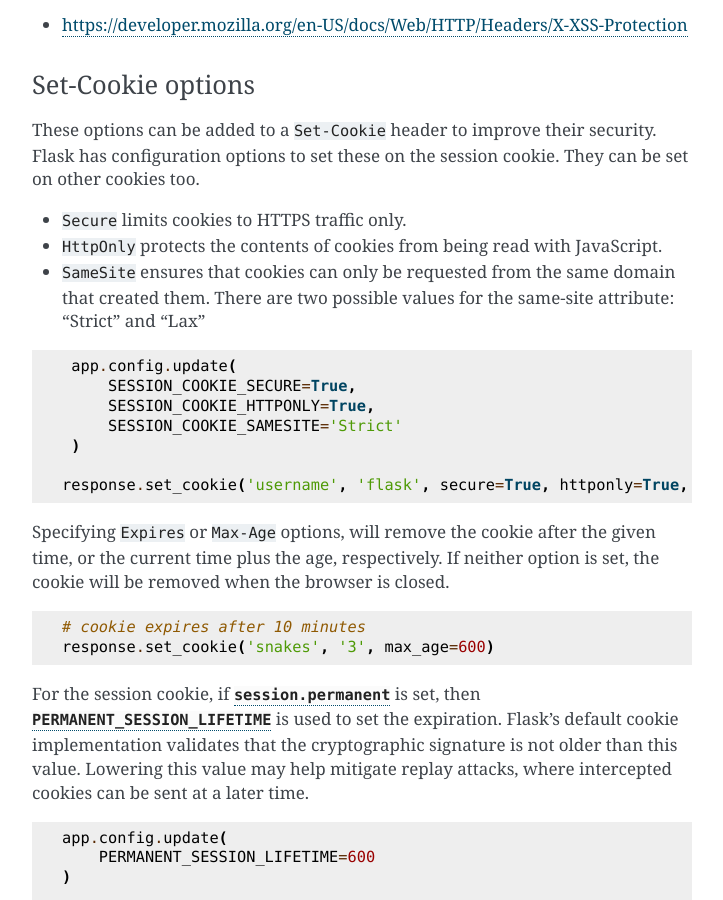
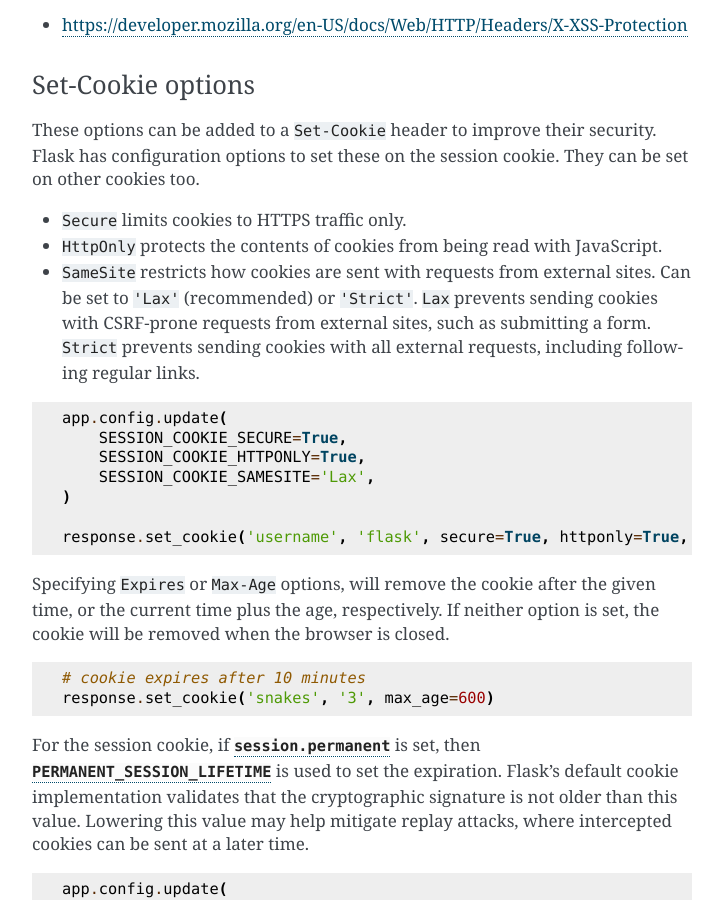
Before and after one commit to skybear308/flask, a Sphinx documentation site: the page built from docs/security.rst, in a window 1280 px wide and 900 px high, scrolled down 3718 px. Shown: the whole window, without its empty margins (388-1111 px from the left). Built offline with Sphinx 7.4.7, drawn with Linux system fonts in a browser that asks for light colours.

Commit message:
clean up samesite docs

```diff
--- a/docs/security.rst
+++ b/docs/security.rst
@@ -194,19 +197,21 @@ They can be set on other cookies too.
 - ``Secure`` limits cookies to HTTPS traffic only.
 - ``HttpOnly`` protects the contents of cookies from being read with
   JavaScript.
-- ``SameSite`` ensures that cookies can only be requested from the same
-  domain that created them. There are two possible values for the same-site
-  attribute: "Strict" and "Lax"
+- ``SameSite`` restricts how cookies are sent with requests from
+  external sites. Can be set to ``'Lax'`` (recommended) or ``'Strict'``.
+  ``Lax`` prevents sending cookies with CSRF-prone requests from
+  external sites, such as submitting a form. ``Strict`` prevents sending
+  cookies with all external requests, including following regular links.
 
 ::
 
     app.config.update(
         SESSION_COOKIE_SECURE=True,
         SESSION_COOKIE_HTTPONLY=True,
-        SESSION_COOKIE_SAMESITE='Strict'
+        SESSION_COOKIE_SAMESITE='Lax',
     )
 
-   response.set_cookie('username', 'flask', secure=True, httponly=True, samesite='Strict')
+    response.set_cookie('username', 'flask', secure=True, httponly=True, samesite='Lax')
 
 Specifying ``Expires`` or ``Max-Age`` options, will remove the cookie after
 the given time, or the current time plus the age, respectively. If neither
```
Also changed, not shown: other parts of docs/security.rst (+6 -0 lines), docs/config.rst (+8 -4 lines), 2 other files.
